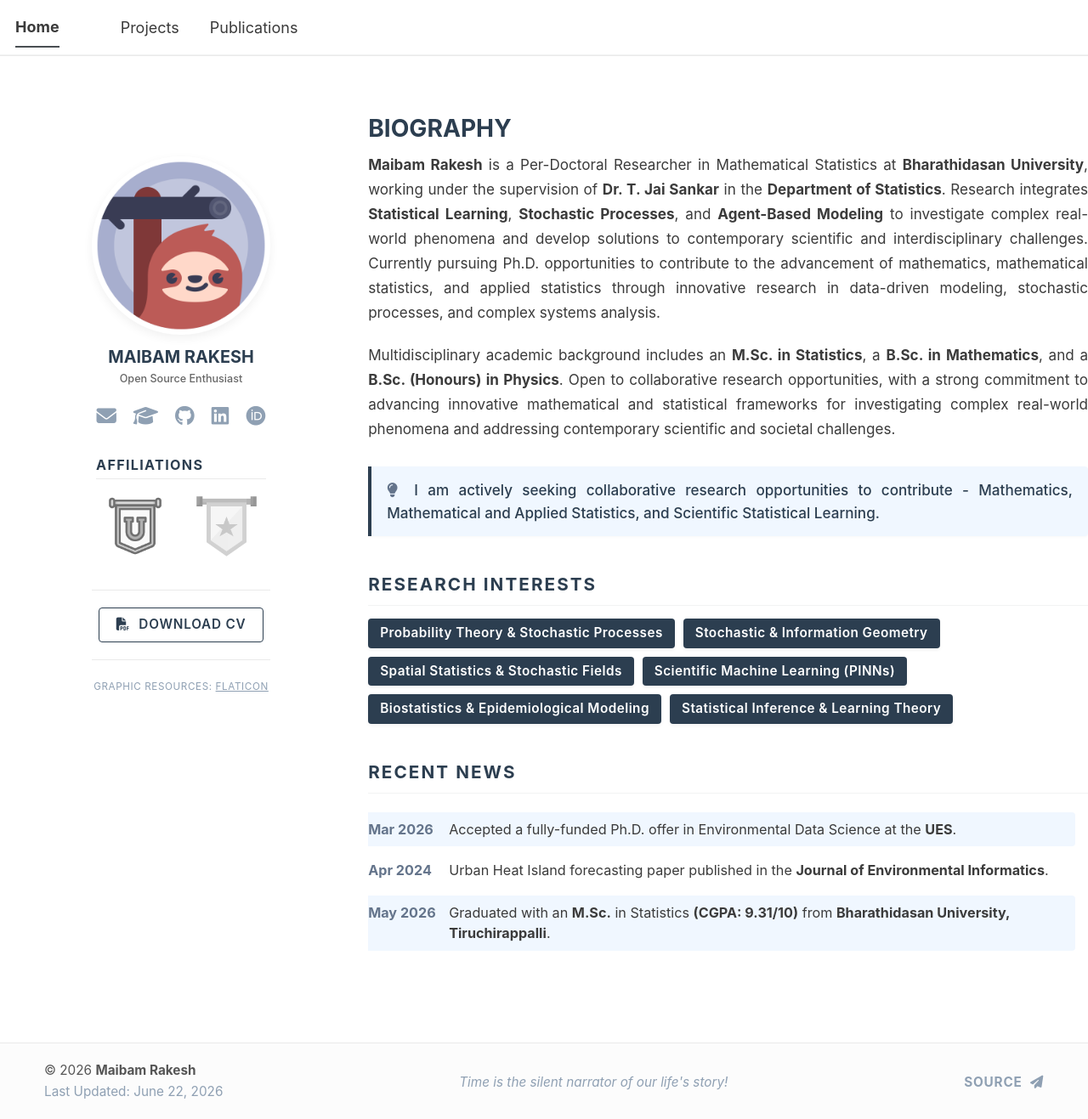
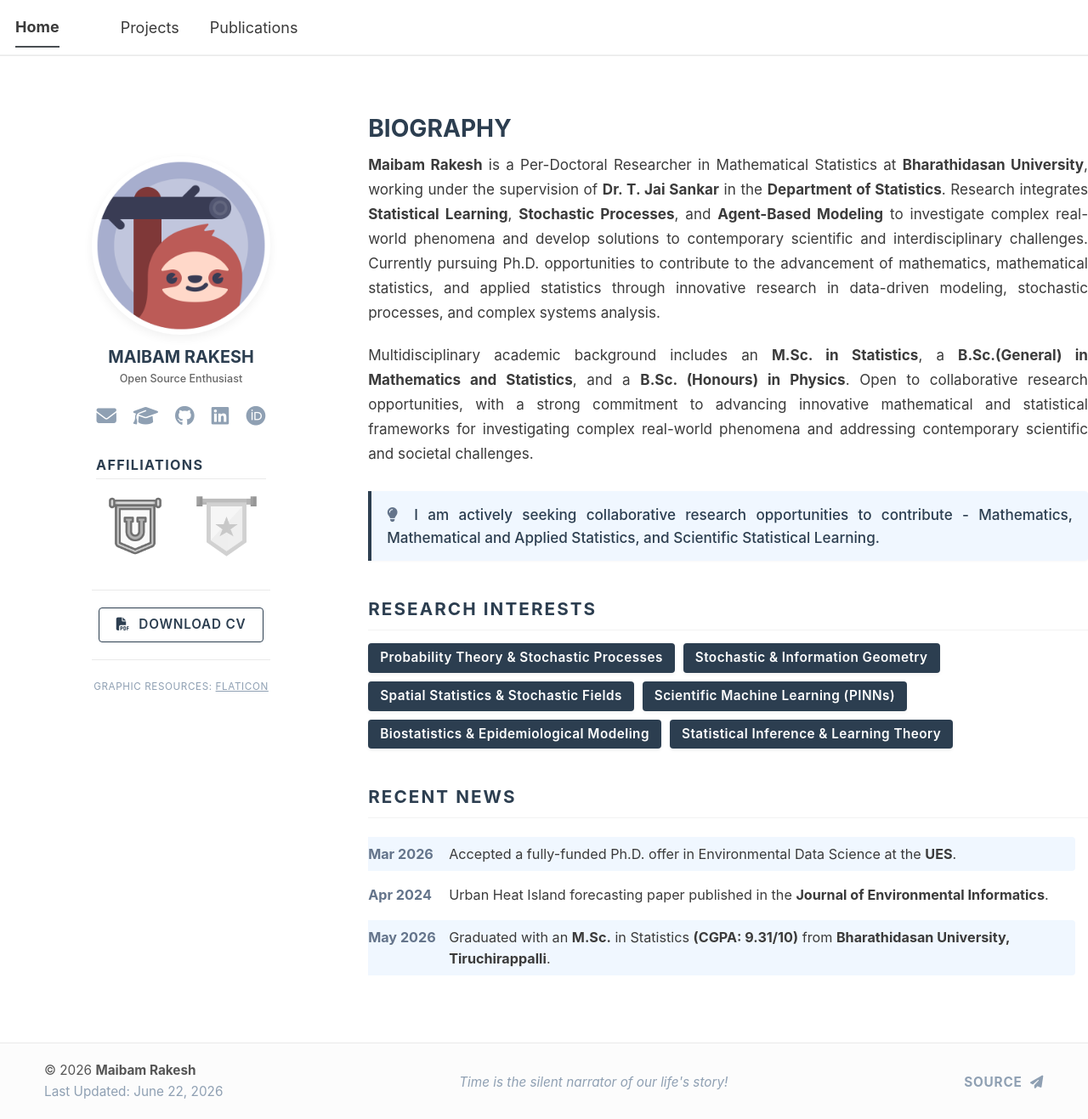
Before and after one commit to maibamrakeshsingh/maibamrakeshsingh.github.io, a Jekyll site: the page built from _pages/about.md, in a window 1280 px wide and 1317 px high. Shown: the whole window at 85% size. Built offline with Jekyll 4.4.1, drawn with Linux system fonts in a browser that asks for light colours; a script bundle is joined from its source files by our own code; library files that are not in the unit come from our copies.

Commit message:
Revise academic background in about.md
Updated academic background details for clarity.

```diff
--- a/_pages/about.md
+++ b/_pages/about.md
@@ -189,7 +189,7 @@ redirect_from:
 </div>
 
 <div class="content-text">
-  Multidisciplinary academic background includes an <strong>M.Sc. in Statistics</strong>, a <strong>B.Sc. in Mathematics</strong>, and a <strong>B.Sc. (Honours) in Physics</strong>. Open to collaborative research opportunities, with a strong commitment to advancing innovative mathematical and statistical frameworks for investigating complex real-world phenomena and addressing contemporary scientific and societal challenges.
+  Multidisciplinary academic background includes an <strong>M.Sc. in Statistics</strong>, a <strong>B.Sc.(General) in Mathematics and Statistics</strong>, and a <strong>B.Sc. (Honours) in Physics</strong>. Open to collaborative research opportunities, with a strong commitment to advancing innovative mathematical and statistical frameworks for investigating complex real-world phenomena and addressing contemporary scientific and societal challenges.
 </div>
 
 
```
